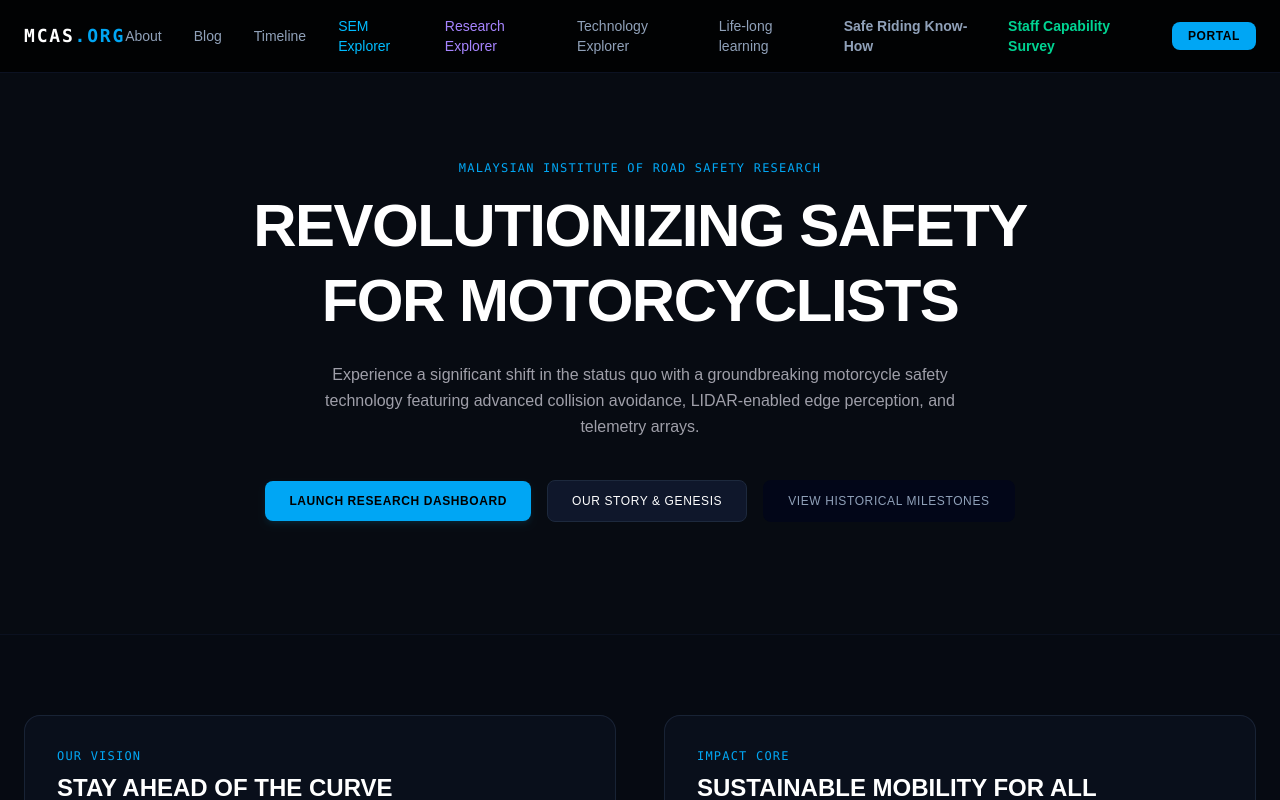
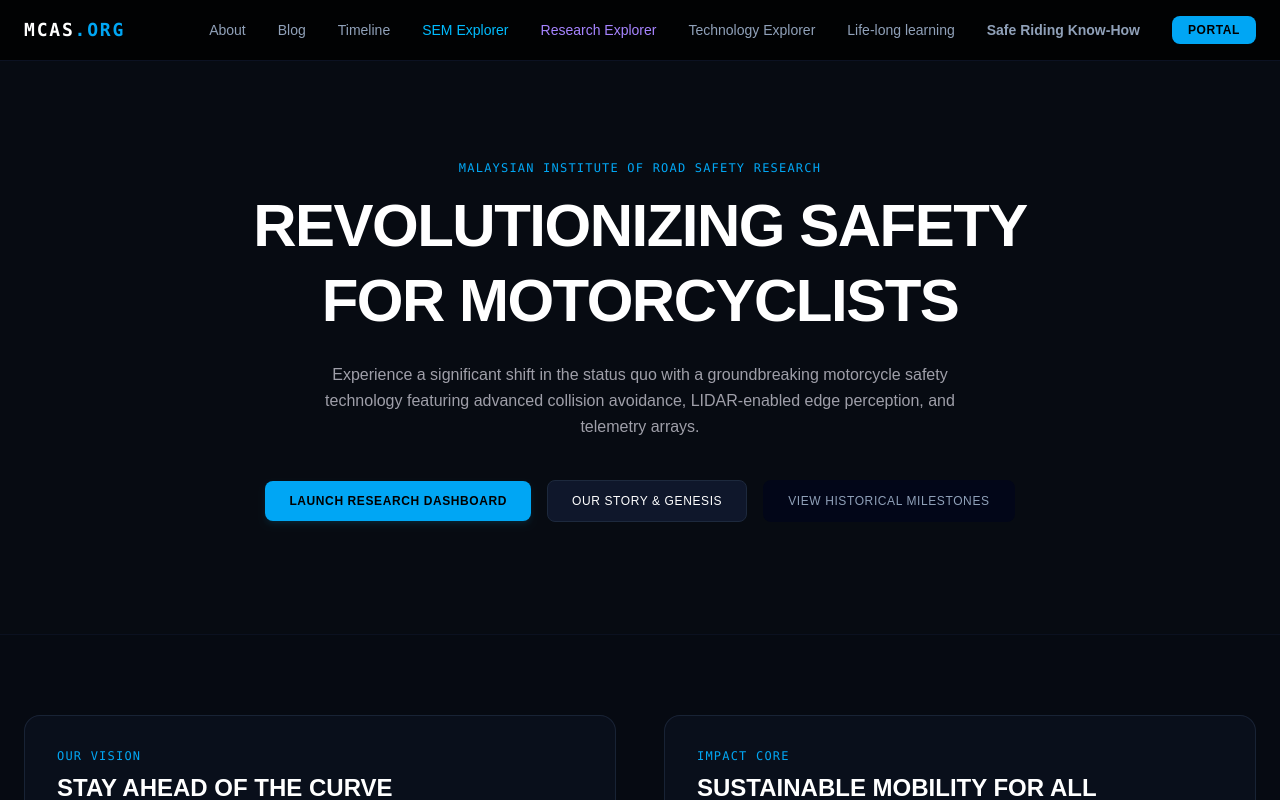
Before and after one commit to mka-mcas/mcas-tech, a Next.js app: page / in a window 1280 px wide. Shown: the top 800 px of the page. Built offline with nearby package versions, Linux system fonts and the light colour scheme; no server answers.

Commit message:
Remove survey from global navigation

```diff
--- a/src/components/Navigation.tsx
+++ b/src/components/Navigation.tsx
@@ -41,12 +41,7 @@ export default function Navigation() {
           </Link>
           <Link href="/resources/safe-riding-know-how" className="text-slate-400 hover:text-emerald-400 font-bold transition-colors">
             Safe Riding Know-How
-          </Link>
-          <Link href="/people-survey" className="text-emerald-400 hover:text-emerald-300 font-semibold transition-colors">
-            Staff Capability Survey
-          </Link>
-
-          {user ? (
+          </Link>{user ? (
             <button
               onClick={() => signOut()}
               className="bg-slate-900 border border-slate-800 text-slate-300 px-4 py-1.5 rounded-lg hover:text-white hover:border-slate-700 transition-all text-xs font-mono"
```
